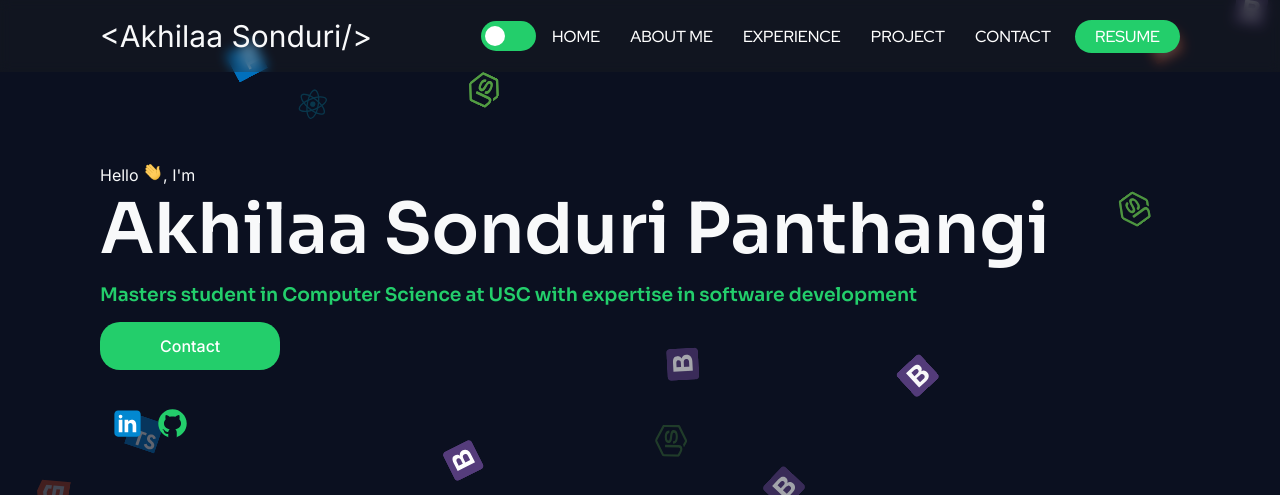
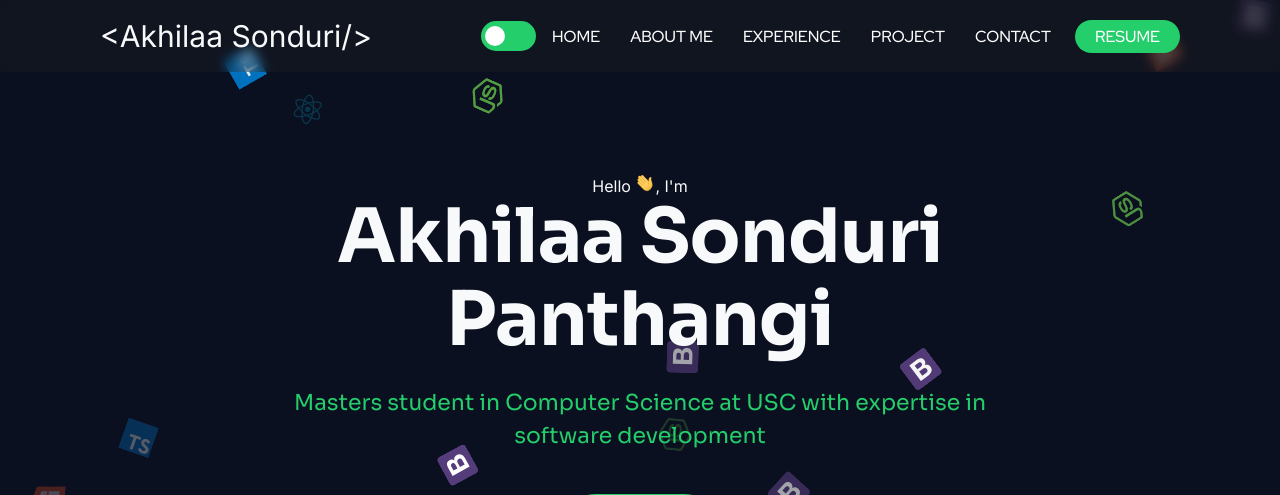
Before and after one commit to sa1136/Portfolio-Dev, a React (Create React App) app: page / in a window 1280 px wide. Shown: the top 495 px of the page. Built offline with nearby package versions, Linux system fonts and the light colour scheme.

Commit message:
chore: header update

```diff
--- a/src/components/Hero/styles.ts
+++ b/src/components/Hero/styles.ts
@@ -1,48 +1,114 @@
 import styled from "styled-components";
 
 export const Container = styled.section`
-  padding-top: 15%;
+  padding: 10rem 0;
+  min-height: 100vh;
   display: flex;
-  justify-content: space-between;
-  gap: 8rem;
-  background: rgba(0,0,0,0);
+  flex-direction: column;
+  justify-content: center;
+  align-items: center;
+  text-align: center;
+  position: relative;
+
   .hero-text{
+    max-width: 85rem;
+    z-index: 2;
+
     & > p{
-      font-size: 1.8rem;
+      font-size: 2.2rem;
+      color: var(--text-muted);
+      margin-bottom: 1.5rem;
+      font-weight: 400;
+      letter-spacing: 0.1rem;
+
+      img {
+        margin: 0 0.8rem;
+        vertical-align: middle;
+      }
     }
+
     h1{
-      font-size: 7rem;
+      font-size: 7.5rem;
+      font-weight: 700;
+      line-height: 1.1;
+      margin-bottom: 2.5rem;
+      color: var(--text);
+      letter-spacing: -0.01em;
     }
 
     h3{
-      color:var(--green);
-      margin: 1rem 0;
+      color: var(--green);
+      margin: 2rem 0 4rem 0;
+      font-size: 2.2rem;
+      font-weight: 500;
+      line-height: 1.5;
+      max-width: 70rem;
+      margin-left: auto;
+      margin-right: auto;
     }
-
 
     p.small-resume {
       margin-bottom: 5rem;
     }
   }
-// New added
+
   .social-media{
-    display: inline-flex;
+    display: flex;
     align-items: center;
-    justify-content: space-between;
-    gap: 1rem;
-    padding-top:5rem;
-    padding-left:1rem;
+    justify-content: center;
+    gap: 3rem;
+    margin-top: 4rem;
 
-    img,span{
-      font-size: 3rem;
-      width: 3.5rem;
+    a {
+      display: flex;
+      align-items: center;
+      justify-content: center;
+      width: 5.5rem;
+      height: 5.5rem;
+      border-radius: 50%;
+      background: var(--surface);
+      border: 1px solid var(--border);
+      transition: all 0.3s ease;
+
+      img {
+        width: 2.6rem;
+        height: 2.6rem;
+        transition: all 0.3s ease;
+      }
+
+      &:hover {
+        transform: translateY(-4px);
+        background: var(--accent-1);
+        border-color: var(--accent-1);
+
+        img {
+          filter: brightness(1.2);
+        }
+      }
+
+      &:nth-child(2):hover {
+        background: var(--green);
+        border-color: var(--green);
+      }
     }
   }
 
+  .button{
+    margin-top: 3rem;
+    padding: 1.8rem 4rem;
+    font-size: 1.7rem;
+    font-weight: 600;
+    border-radius: 4rem;
+    background: var(--green);
+    color: white;
+    border: none;
+    transition: all 0.3s ease;
 
-  .button{
-    margin-top: 5rem;
-    padding: 1.4rem 6rem;
+    &:hover {
+      transform: translateY(-2px);
+      background: #1ea85a;
+      box-shadow: 0 8px 20px rgba(35, 206, 107, 0.3);
+    }
   }
 
   .hero-image{
--- a/src/components/Project/styles.ts
+++ b/src/components/Project/styles.ts
@@ -15,7 +15,6 @@ export const Container = styled.section`
     grid-template-rows: auto;
     gap: 2rem;
     padding: 1rem;
-    overflow: hidden;
 
     .project{
       padding: 2rem 1.8rem;
@@ -93,12 +92,20 @@ export const Container = styled.section`
   @media (max-width: 960px){
     .projects{
       grid-template-columns: 1fr 1fr;
+      padding: 0.5rem;
+      gap: 1.5rem;
     }
   }
 
   @media (max-width: 740px){
     .projects{
       grid-template-columns: 1fr;
+      padding: 0.5rem;
+      gap: 1.5rem;
+    }
+
+    .project {
+      padding: 1.5rem 1.2rem;
     }
   }
 `
```
